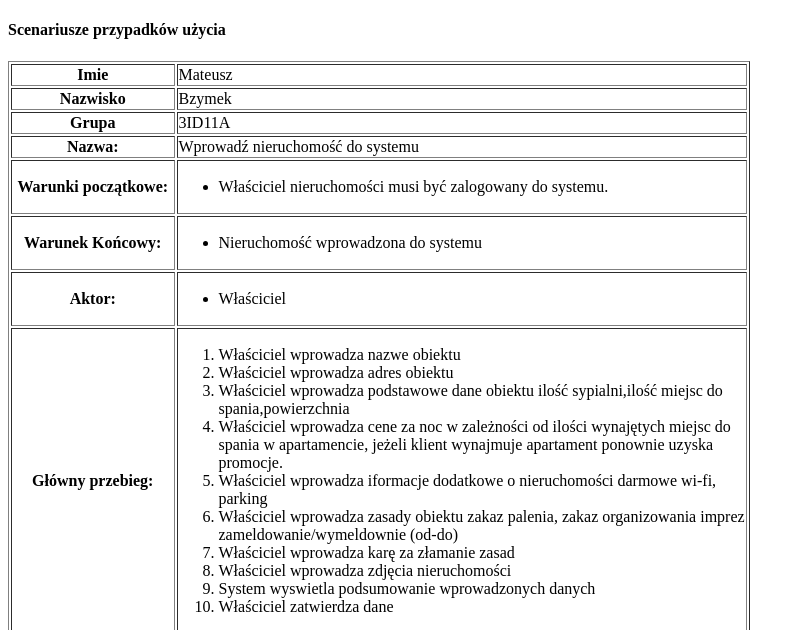
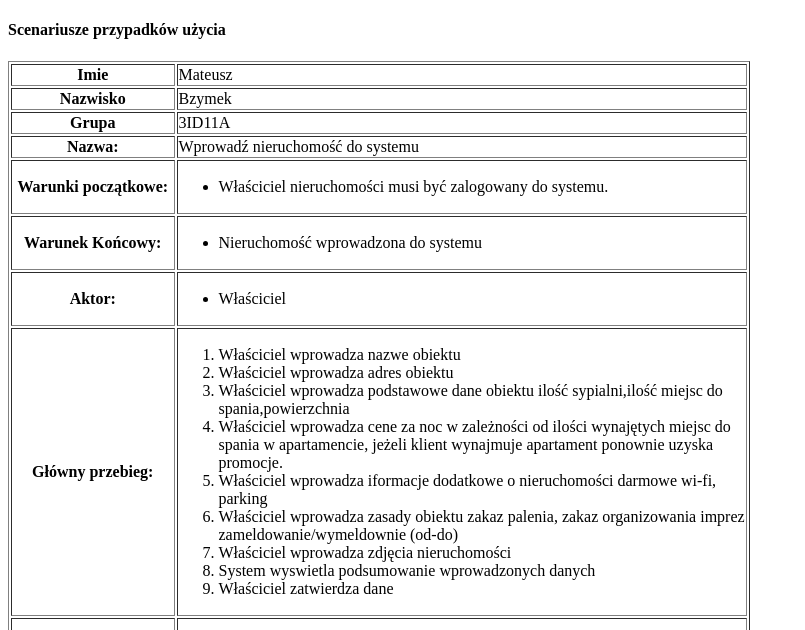
Before and after one commit to hubert123490/pms, a plain HTML site: page Etap_2/Scenariusze przypadków użycia.html in a window 1280 px wide. Shown: the top 630 px of the page, without its empty margins (0-805 px from the left). Drawn offline with Linux system fonts and the light colour scheme.

Commit message:
Update Scenariusze przypadków użycia.html

```diff
--- a/Etap_2/Scenariusze przypadków użycia.html
+++ b/Etap_2/Scenariusze przypadków użycia.html
@@ -88,9 +88,6 @@
                     </li>
                     <li>
                         Właściciel wprowadza zasady obiektu zakaz palenia, zakaz organizowania imprez zameldowanie/wymeldownie (od-do)
-                    </li>
-                    <li>
-                       Właściciel wprowadza karę za złamanie zasad
                     </li>
                     <li>
                         Właściciel wprowadza zdjęcia nieruchomości
```
